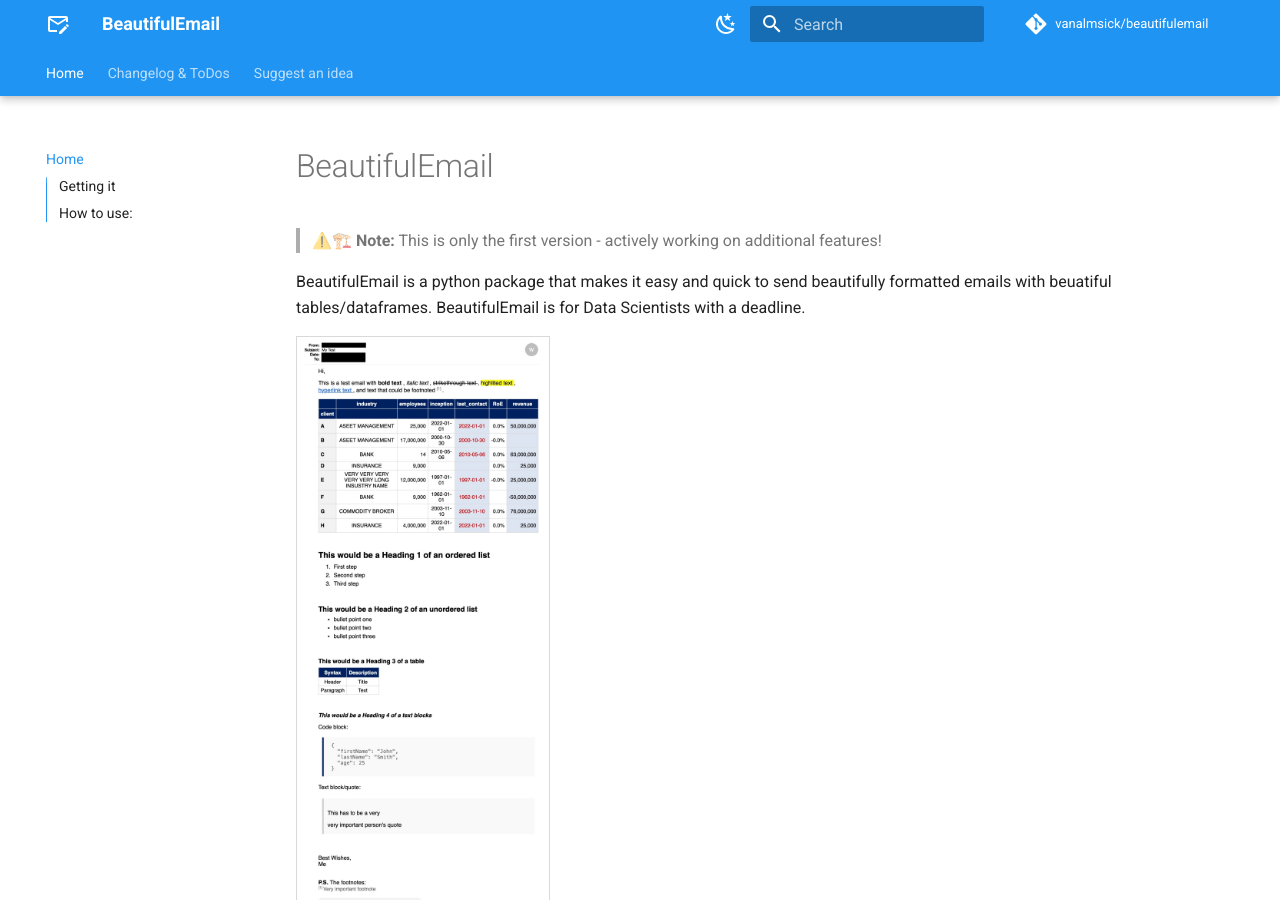
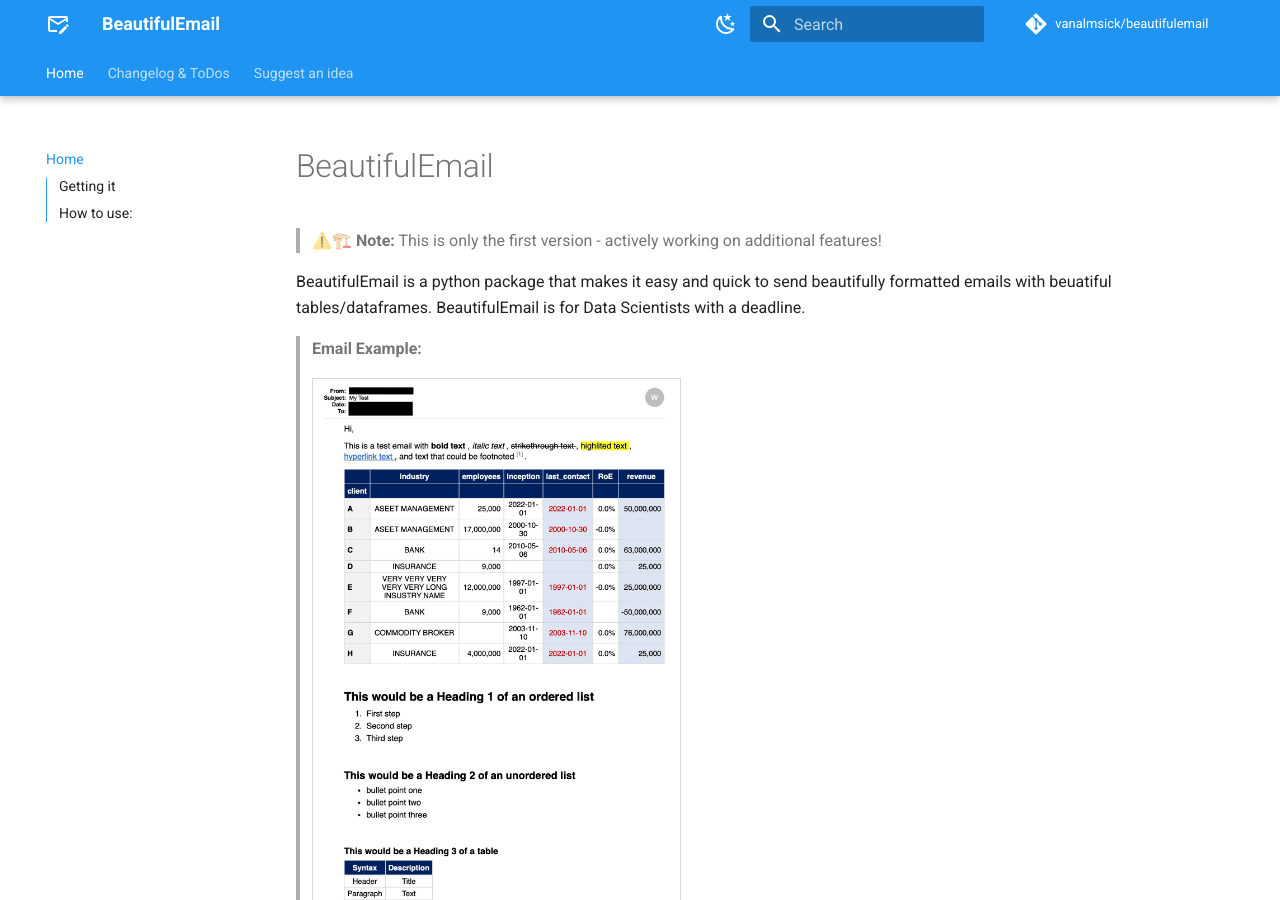
Before and after one commit to vanalmsick/beautifulemail, an MkDocs documentation site: the page built from docs/docs/index.md, in a window 1280 px wide and 900 px high. Built offline with MkDocs 1.6.1 and Material for MkDocs 9.7.7, drawn with Linux system fonts in a browser that asks for light colours; comment, search, counter and statistics services are not loaded.

Commit message:
Improve email example embedding in docs #patch

```diff
--- a/docs/docs/index.md
+++ b/docs/docs/index.md
@@ -5,7 +5,9 @@
 
 BeautifulEmail is a python package that makes it easy and quick to send beautifully formatted emails with beuatiful tables/dataframes. BeautifulEmail is for Data Scientists with a deadline.
 
-<img src="https://github.com/vanalmsick/beautifulemail/raw/main/docs/docs/imgs/email_preview.jpg" alt="Email Preview" style="max-height:600px;border: 1px solid #D9D9D9;"/>
+> **Email Example:**
+>
+> <img src="https://github.com/vanalmsick/beautifulemail/raw/main/docs/docs/imgs/email_preview.jpg" alt="Email Preview" style="width:40%;border: 1px solid #D9D9D9;"/>
 
 ## Getting it
 
```
Also changed, not shown: README.md.
